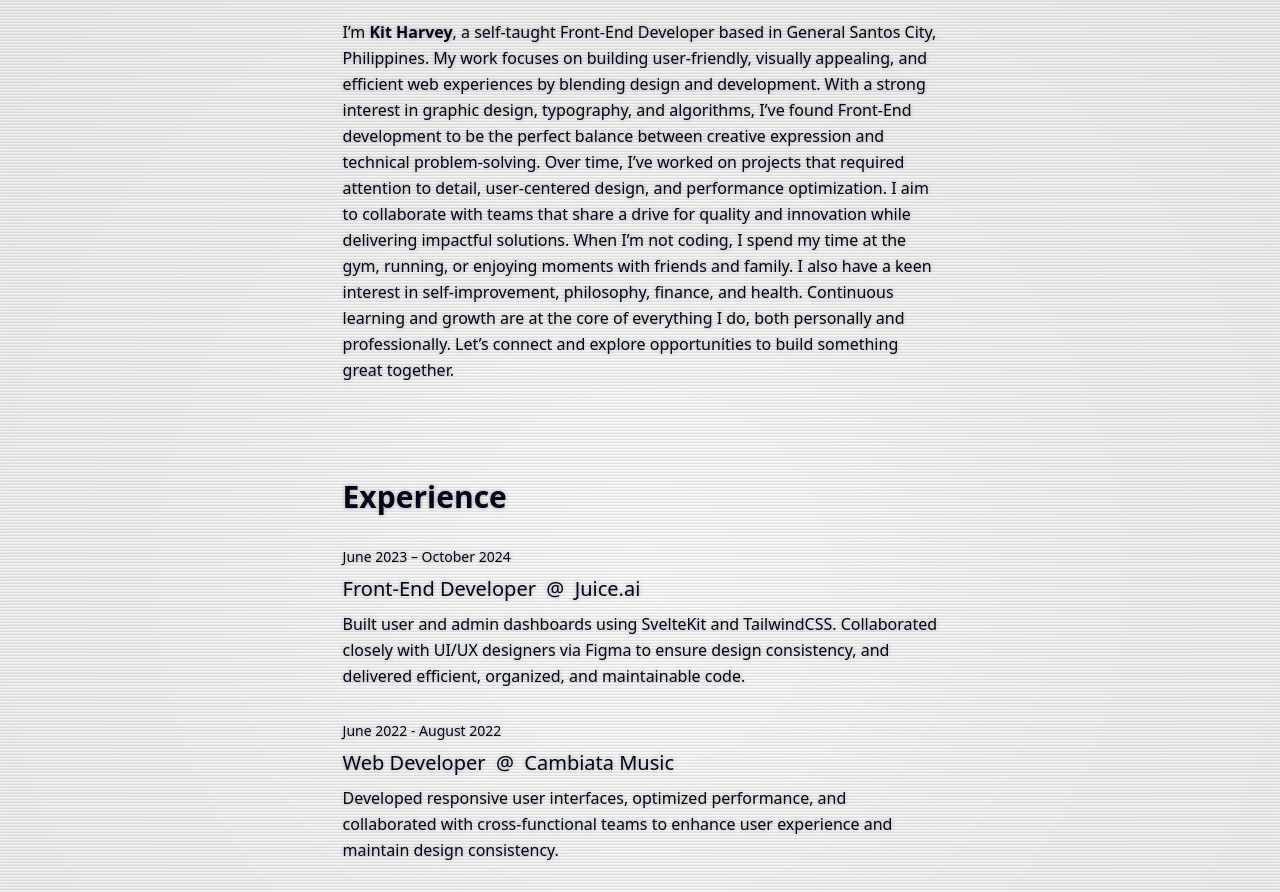
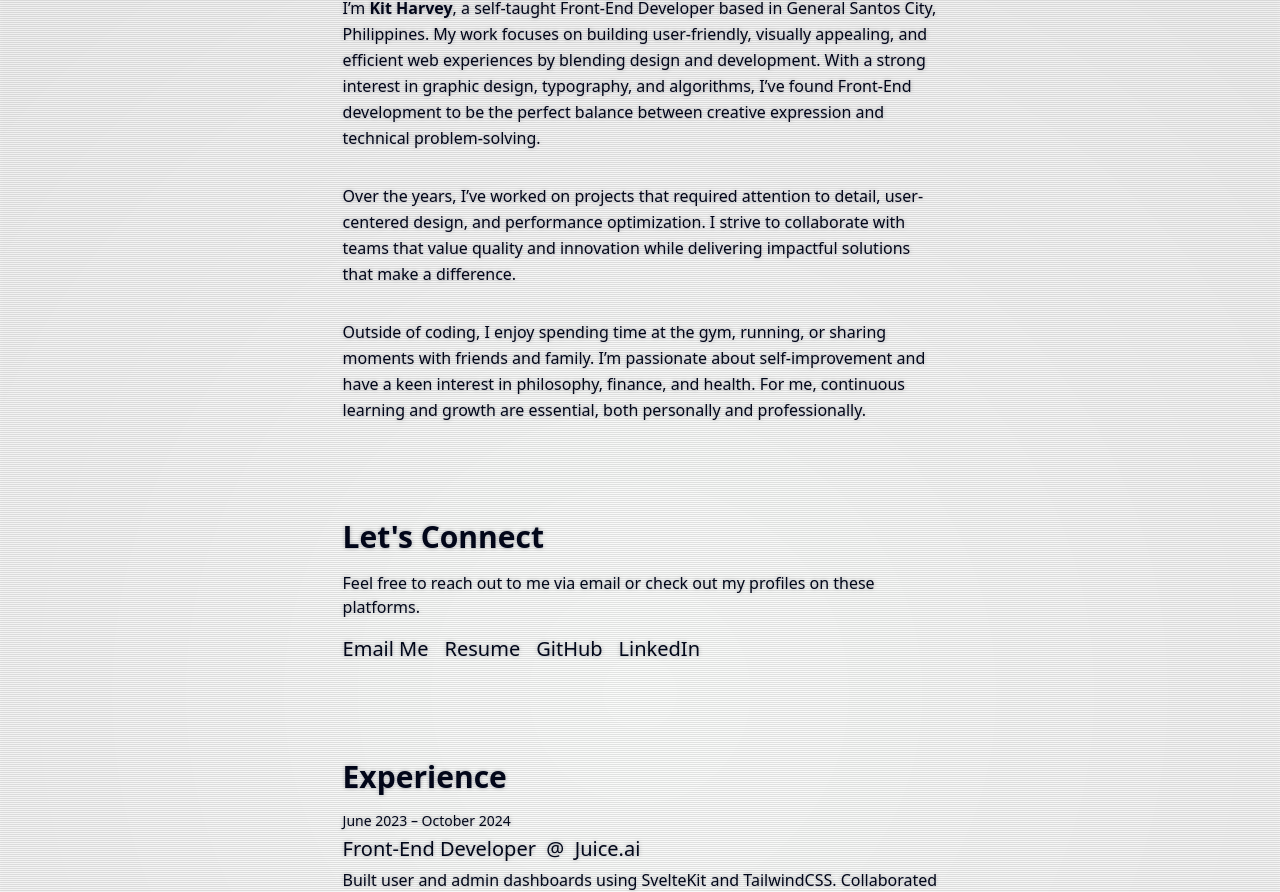
Before and after one commit to kitharvey/portfolio-2024, an Astro site: page / in a window 1280 px wide. Shown: the part 237-1129 px from the top of the page. Built offline with nearby package versions, Linux system fonts and the light colour scheme; Astro itself is replaced by a stand-in of ours.

Commit message:
add link section

```diff
--- a/src/base.css
+++ b/src/base.css
@@ -20,8 +20,8 @@
       0deg,
       rgba(0, 0, 0, 0.1),
       rgba(0, 0, 0, 0.1) 1px,
-      transparent 2px,
-      transparent 3px
+      transparent 1px,
+      transparent 2px
     );
 
     mix-blend-mode: multiply;
@@ -30,7 +30,6 @@
   .crt::after {
     content: "";
     @apply absolute inset-0 pointer-events-none;
-    /* Slight blur and subtle tint */
     background: radial-gradient(
       circle at center,
       rgba(0, 255, 0, 0.02) 0%,
--- a/src/components/Experience.astro
+++ b/src/components/Experience.astro
@@ -38,12 +38,12 @@ const experiences: Experience[] = [
 ];
 ---
 
-<div class="font-sans mx-auto">
-  <h1 class="text-3xl font-semibold mb-8">Experience</h1>
+<section class="font-sans mx-auto">
+  <h1 class="text-3xl font-semibold mb-4">Experience</h1>
   <div class="space-y-8">
     {
       experiences.map((exp) => (
-        <div class="space-y-2">
+        <div class="space-y-1">
           <p class="text-sm text-primary">{exp.date}</p>
           <p class="text-xl font-medium">
             {exp.title} &nbsp;&#64;&nbsp; {exp.company}
@@ -53,4 +53,4 @@ const experiences: Experience[] = [
       ))
     }
   </div>
-</div>
+</section>
--- a/src/components/Links.astro
+++ b/src/components/Links.astro
@@ -2,14 +2,28 @@
 
 ---
 
-<nav aria-label="External Links">
-  <ul class="flex flex-wrap items-center gap-2 font-sans text-lg" role="list">
+<section class="contact-section">
+  <h2 class="text-3xl font-semibold mb-4">Let's Connect</h2>
+  <p class="mb-4 text-primary">
+    Feel free to reach out to me via email or check out my profiles on these
+    platforms.
+  </p>
+  <ul class="flex flex-wrap items-center gap-4 text-lg font-sans">
+    <li>
+      <a
+        href="mailto:kitharveycaubalejo@gmail.com"
+        class="text-xl font-medium text-primary hover:text-primary-dark hover:underline transition-colors duration-200"
+        aria-label="Send me an email"
+      >
+        Email Me
+      </a>
+    </li>
     <li>
       <a
         href="https://docs.google.com/document/d/e/2PACX-1vTADBb3CON3ld0TTQDJCfy_Fn7dVW9iGBSGLbj9N0evqZZIvwN-q3ZDc6Z2_rrV3dY-KUGmBrljh5pb/pub"
         target="_blank"
         rel="noopener noreferrer"
-        class="text-primary hover:text-primary-dark hover:underline transition-colors duration-200 text-sm"
+        class="text-xl font-medium text-primary hover:text-primary-dark hover:underline transition-colors duration-200"
         aria-label="View my resume in a new tab"
       >
         Resume <span class="sr-only">(opens in a new tab)</span>
@@ -20,7 +34,7 @@
         href="https://github.com/kitharvey"
         target="_blank"
         rel="noopener noreferrer"
-        class="text-primary hover:text-primary-dark hover:underline transition-colors duration-200 text-sm"
+        class="text-xl font-medium text-primary hover:text-primary-dark hover:underline transition-colors duration-200"
         aria-label="View my GitHub profile in a new tab"
       >
         GitHub <span class="sr-only">(opens in a new tab)</span>
@@ -31,11 +45,11 @@
         href="https://www.linkedin.com/in/kitharvey/"
         target="_blank"
         rel="noopener noreferrer"
-        class="text-primary hover:text-primary-dark hover:underline transition-colors duration-200 text-sm"
+        class="text-xl font-medium text-primary hover:text-primary-dark hover:underline transition-colors duration-200"
         aria-label="View my LinkedIn profile in a new tab"
       >
         LinkedIn <span class="sr-only">(opens in a new tab)</span>
       </a>
     </li>
   </ul>
-</nav>
+</section>
--- a/src/components/Nav.astro
+++ b/src/components/Nav.astro
@@ -1,11 +1,9 @@
 ---
 import Flicker from "./Flicker.astro";
-import Links from "./Links.astro";
 ---
 
 <header class="flex justify-between max-w-prose mx-auto py-20">
   <a href="/">
     <Flicker />
   </a>
-  <Links />
 </header>
--- a/src/components/Overview.astro
+++ b/src/components/Overview.astro
@@ -2,22 +2,28 @@
 
 ---
 
-<div class="font-sans mx-auto">
-  <h1 class="text-3xl font-semibold mb-8">Welcome</h1>
+<section class="font-sans mx-auto">
+  <h1 class="text-3xl font-semibold mb-4">Welcome</h1>
   <p class="mb-8 leading-relaxed text-primary">
     I’m <strong>Kit Harvey</strong>, a self-taught Front-End Developer based in
     General Santos City, Philippines. My work focuses on building user-friendly,
     visually appealing, and efficient web experiences by blending design and
     development. With a strong interest in graphic design, typography, and
     algorithms, I’ve found Front-End development to be the perfect balance
-    between creative expression and technical problem-solving. Over time, I’ve
-    worked on projects that required attention to detail, user-centered design,
-    and performance optimization. I aim to collaborate with teams that share a
-    drive for quality and innovation while delivering impactful solutions. When
-    I’m not coding, I spend my time at the gym, running, or enjoying moments
-    with friends and family. I also have a keen interest in self-improvement,
-    philosophy, finance, and health. Continuous learning and growth are at the
-    core of everything I do, both personally and professionally. Let’s connect
-    and explore opportunities to build something great together.
+    between creative expression and technical problem-solving.
   </p>
-</div>
+
+  <p class="mb-8 leading-relaxed text-primary">
+    Over the years, I’ve worked on projects that required attention to detail,
+    user-centered design, and performance optimization. I strive to collaborate
+    with teams that value quality and innovation while delivering impactful
+    solutions that make a difference.
+  </p>
+
+  <p class="mb-8 leading-relaxed text-primary">
+    Outside of coding, I enjoy spending time at the gym, running, or sharing
+    moments with friends and family. I’m passionate about self-improvement and
+    have a keen interest in philosophy, finance, and health. For me, continuous
+    learning and growth are essential, both personally and professionally.
+  </p>
+</section>
--- a/src/layouts/Layout.astro
+++ b/src/layouts/Layout.astro
@@ -53,7 +53,7 @@ import "@base.css";
     />
     <meta name="twitter:image" content="https://kitharvey.dev/image.jpg" />
   </head>
-  <body class="crt">
+  <body class="crt sm:px-0 px-4">
     <slot />
   </body>
 </html>
--- a/src/pages/index.astro
+++ b/src/pages/index.astro
@@ -4,12 +4,14 @@ import Overview from "@components/Overview.astro";
 import Experience from "@components/Experience.astro";
 import Nav from "@components/Nav.astro";
 import Footer from "@components/Footer.astro";
+import Links from "@components/Links.astro";
 ---
 
 <Layout>
   <Nav />
   <main class="max-w-prose mx-auto space-y-24">
     <Overview />
+    <Links />
     <Experience />
   </main>
   <Footer />
```
